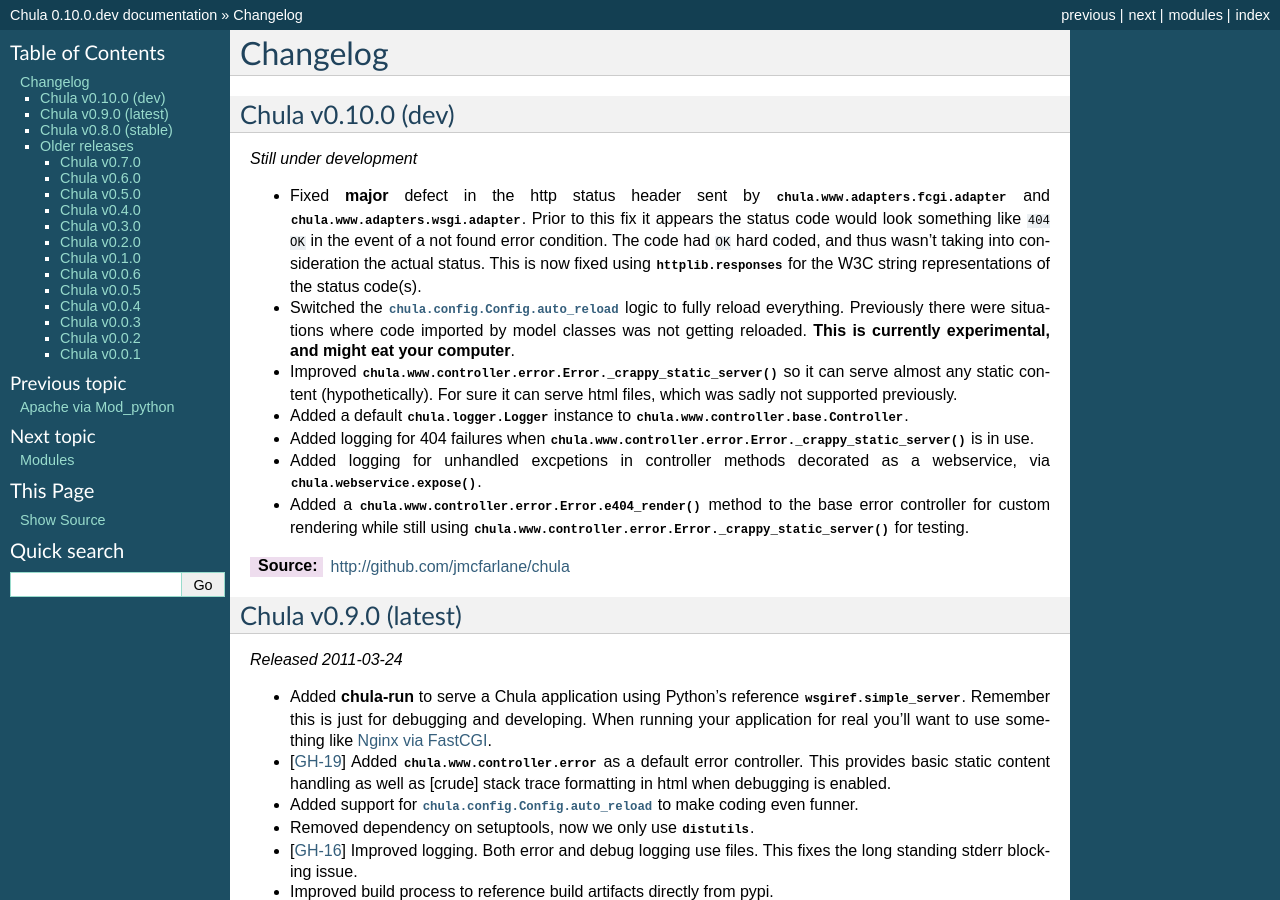
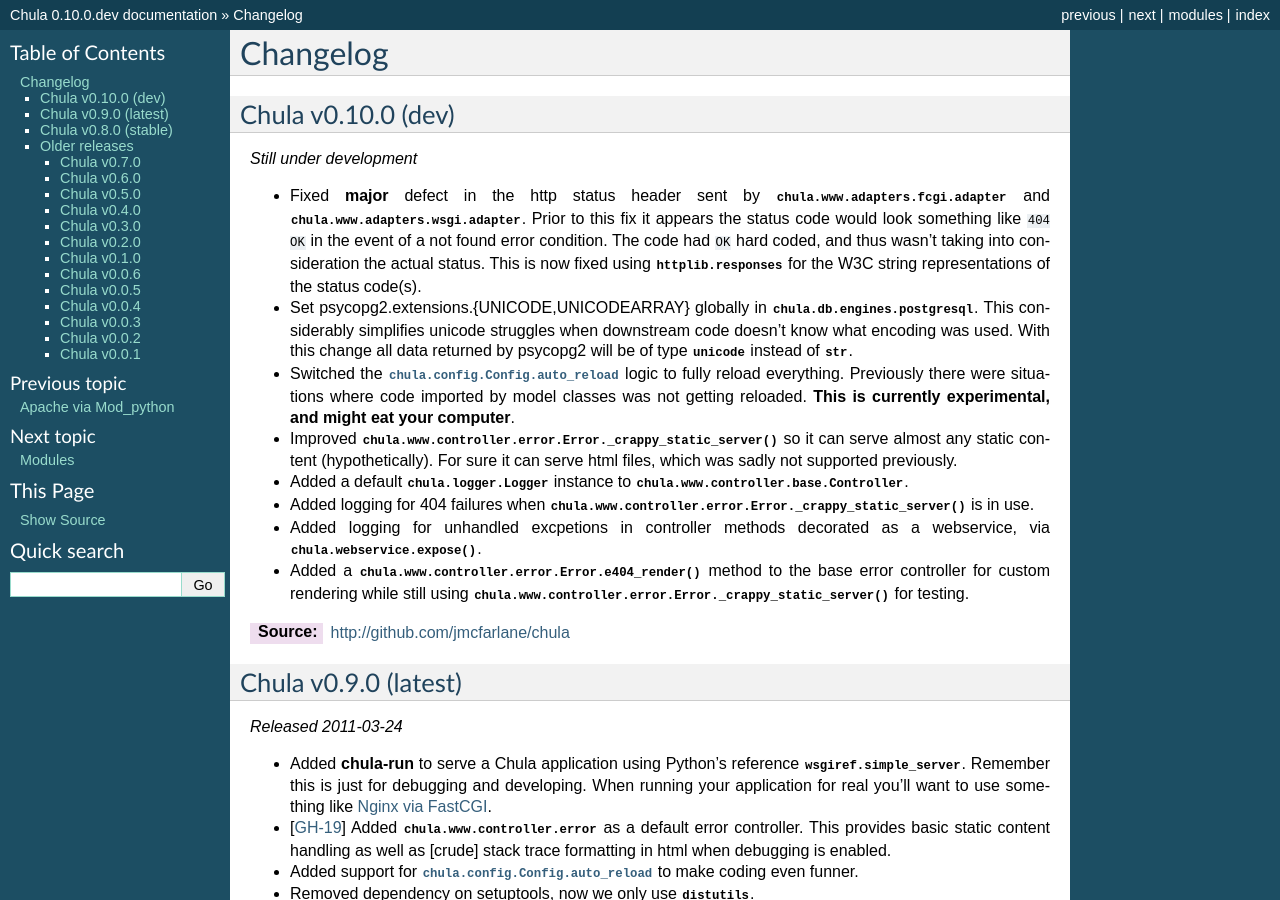
Before and after one commit to jmcfarlane/chula, a Sphinx documentation site: the page built from docs/changelog.rst, in a window 1280 px wide and 900 px high. Built offline with Sphinx 7.4.7, drawn with Linux system fonts in a browser that asks for light colours.

Commit message:
Set psycopg2.extensions.{UNICODE,UNICODEARRAY}
By default psycopg2 tries to return strings encoded in whatever the
database encoding is set to.  This means the resturn objects are of
type <str>.  When these strings are passed along, it's unknown what
encoding they were encoded with - resulting in crazy.  By always
ensuring data returned by psygopg2 is of type unicode, the code
downstream can just encode it however it needs to.  This makes life
much easier.

```diff
--- a/docs/changelog.rst
+++ b/docs/changelog.rst
@@ -25,6 +25,11 @@
   coded, and thus wasn't taking into consideration the actual status.
   This is now fixed using :attr:`httplib.responses` for the W3C string
   representations of the status code(s).
+- Set psycopg2.extensions.{UNICODE,UNICODEARRAY} globally in
+  :mod:`chula.db.engines.postgresql`.  This considerably simplifies
+  unicode struggles when downstream code doesn't know what encoding
+  was used.  With this change all data returned by psycopg2 will be of
+  type :class:`unicode` instead of :class:`str`.
 - Switched the :attr:`chula.config.Config.auto_reload` logic to fully
   reload everything.  Previously there were situations where
   code imported by model classes was not getting reloaded.  **This is
```
Also changed, not shown: 1 other file.
